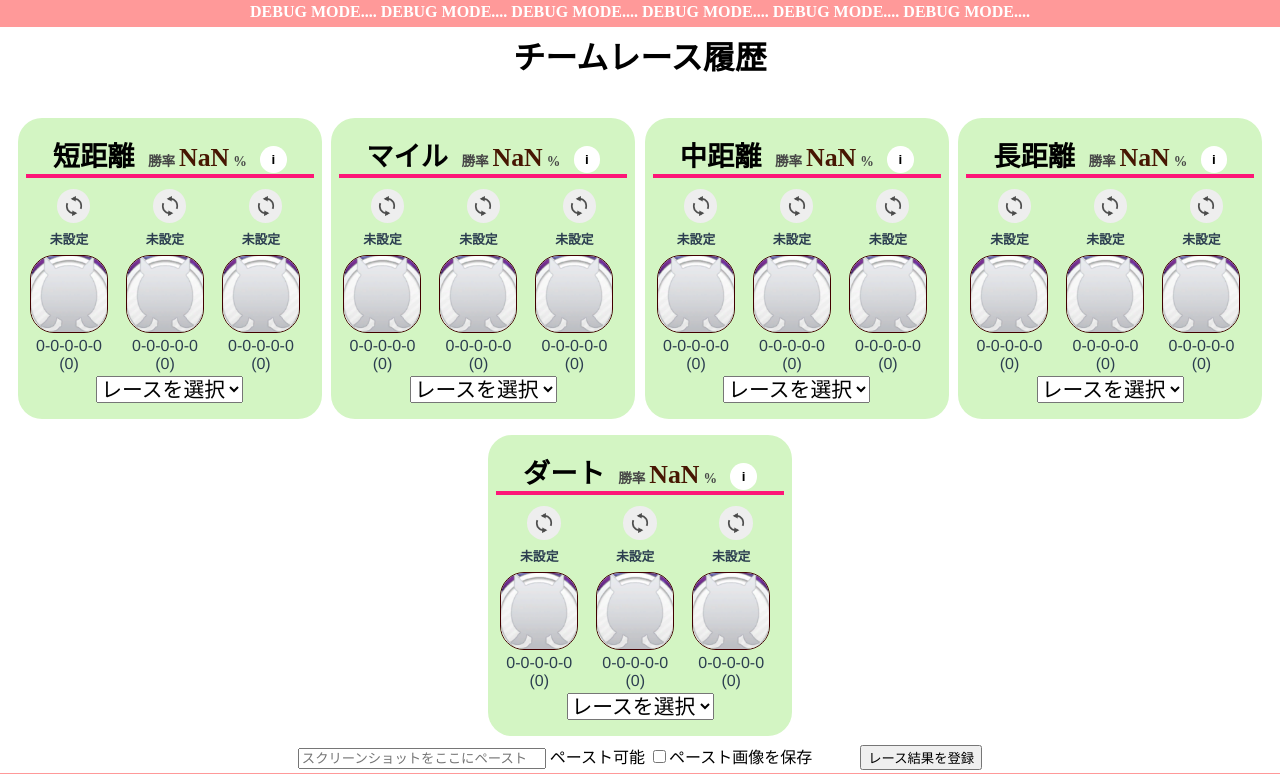
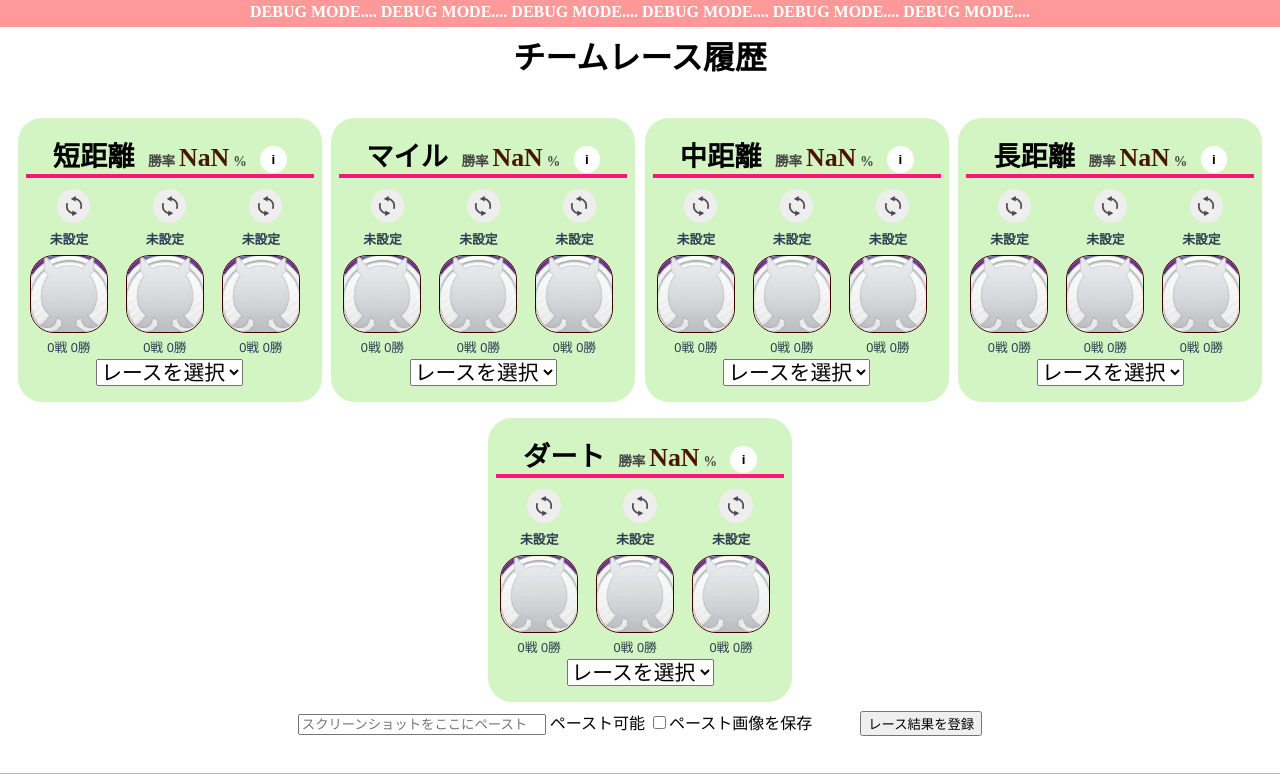
Before and after one commit to ixsiid/TeamHistory, a Vue app: page / in a window 1280 px wide. Shown: the top 774 px of the page. Built offline with nearby package versions, Linux system fonts and the light colour scheme.

Commit message:
デザイン調整

```diff
--- a/src/components/PlayerResultInput.vue
+++ b/src/components/PlayerResultInput.vue
@@ -3,7 +3,7 @@
     <div class="player_result">
       <p class="player_name">{{ info.name ? info.name : '未設定' }}</p>
       <p class="icon"><img v-bind:src="require(`../assets/character/${info.image}.png`)" :alt="info.image" :title="info.image" /></p>
-      <p>{{ result }}</p>
+      <p class="player_desc" :title="`[${grade.join('-')}]`">{{ result }}</p>
       <div v-if="editable" class="edit">
         <label class="a1 rank"><input type="radio" :name="info.name + 'rank'" v-model="ranking" value="1"><span><span>1</span></span></label>
         <label class="a2 rank"><input type="radio" :name="info.name + 'rank'" v-model="ranking" value="2"><span><span>2</span></span></label>
@@ -42,33 +42,32 @@ export default {
     };
   },
   computed: {
+    grade() {
+      const grade = [0, 0, 0, 0, 0];
+      grade[0] = this.info.result.filter(x => x.ranking == 1).length;
+      grade[1] = this.info.result.filter(x => x.ranking == 2).length;
+      grade[2] = this.info.result.filter(x => x.ranking == 3).length;
+      grade[3] = this.info.result.filter(x => x.ranking <= 5).length;
+      grade[4] = this.info.result.length - grade[3];
+      grade[3] -= grade[0] + grade[1] + grade[2];
+
+      return grade;
+    },
     borderGraph() {
-      const graph = [0, 0, 0, 0, 0];
-      graph[0] = this.info.result.filter(x => x.ranking > 0 && x.ranking == 1).length;
-      graph[1] = this.info.result.filter(x => x.ranking > 0 && x.ranking == 2).length;
-      graph[2] = this.info.result.filter(x => x.ranking > 0 && x.ranking == 3).length;
-      graph[3] = this.info.result.filter(x => x.ranking > 0 && x.ranking <= 5).length;
-      graph[4] = this.info.result.length - graph[3];
-      graph[3] -= graph[0] + graph[1] + graph[2];
+      if (!this.grade) return {};
 
       return {
-        '--flex-grow-1': graph[0],
-        '--flex-grow-2': graph[1],
-        '--flex-grow-3': graph[2],
-        '--flex-grow-4': graph[3],
-        '--flex-grow-5': graph[4],
+        '--flex-grow-1': this.grade[0],
+        '--flex-grow-2': this.grade[1],
+        '--flex-grow-3': this.grade[2],
+        '--flex-grow-4': this.grade[3],
+        '--flex-grow-5': this.grade[4],
       };
     },
     result() {
-      const graph = [0, 0, 0, 0, 0];
-      graph[0] = this.info.result.filter(x => x.ranking == 1).length;
-      graph[1] = this.info.result.filter(x => x.ranking == 2).length;
-      graph[2] = this.info.result.filter(x => x.ranking == 3).length;
-      graph[3] = this.info.result.filter(x => x.ranking <= 5).length;
-      graph[4] = this.info.result.length - graph[3];
-      graph[3] -= graph[0] + graph[1] + graph[2];
+      if (!this.grade) return '';
 
-      return `${graph[0]}-${graph[1]}-${graph[2]}-${graph[3]}-${graph[4]} (${this.info.result.length})`;
+      return `${this.info.result.length}戦 ${this.grade[0]}勝`;
     },
   },
   methods: {
@@ -250,4 +249,8 @@ export default {
   white-space: nowrap;
   width: 100%;
 }
+
+.player_desc {
+  font-size: 80%;
+}
 </style>
```
